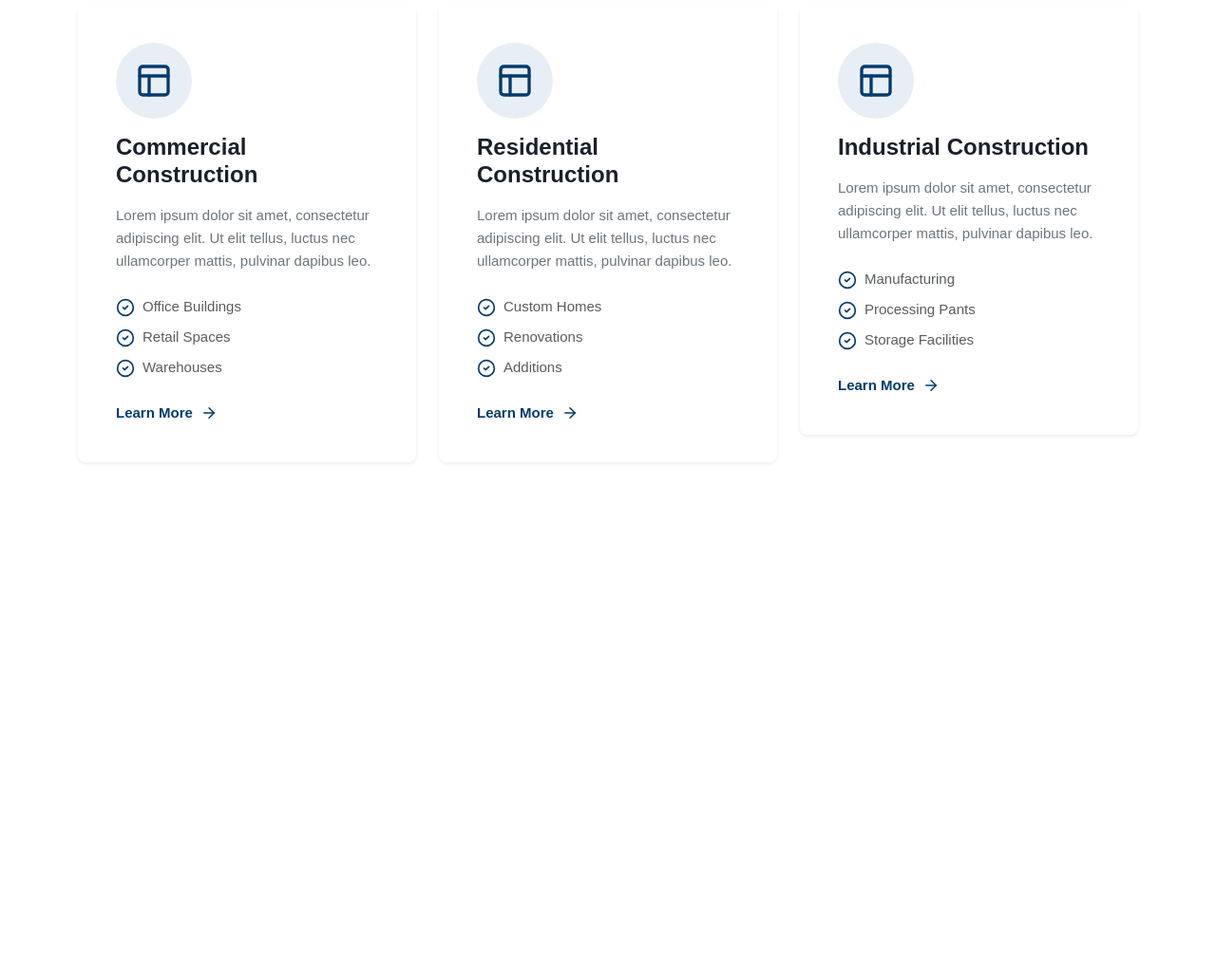
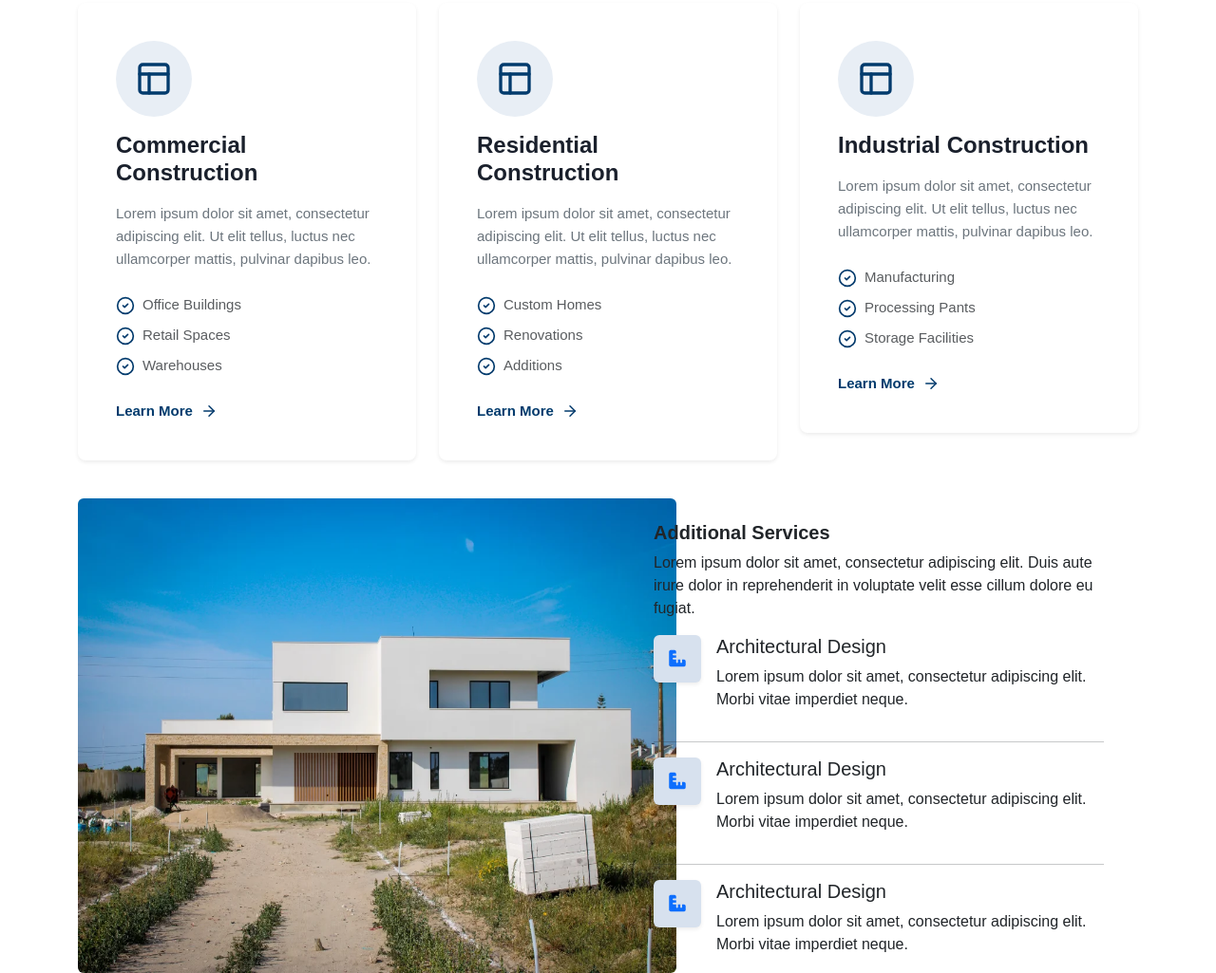
Before and after one commit to WSF2050/scopalumin, a plain HTML site: page index.html in a window 1280 px wide. Shown: the part 1809-2834 px from the top of the page at 95% size. Before the commit the page ends 2312 px from the top, so only its background shows below. Drawn offline with nearby package versions, Linux system fonts and the light colour scheme.

Commit message:
Additional Services implemented

```diff
--- a/index.html
+++ b/index.html
@@ -223,9 +223,11 @@
                 </div>
 
 
-                <button class="btn btn-primary mt-4 px-5 py-2">
-                    Learn More About Us
-                </button>
+                <button class="btn mt-4 px-5 py-2 border-0 text-white fw-semibold"
+        style="background-color: rgb(20, 82, 157)">
+  Learn More About Us
+</button>
+
 
 
                 <div class="mt-5">
@@ -505,7 +507,7 @@
                         </div>
                     </div>
 
-                    <!-- Learn More Link -->
+
                     <a href="#" class="d-inline-flex align-items-center fw-semibold"
                         style="color:rgb(2,59,109); font-size:15px; text-decoration:none; font-family:sans-serif;">
                         Learn More
@@ -517,6 +519,70 @@
                         </svg>
                     </a>
                 </div>
+            </div>
+        </div>
+    </div>
+
+
+    <!-- Additional Services -->
+    <div class="container mt-4">
+        <div class="row" style="height: 500px;">
+            <div class="col-6">
+                <img class="rounded-2" height="500" width="630" src="./image/additional-image.webp" alt="">
+            </div>
+
+
+            <div class="col-6 pt-4 px-5">
+                <h1 class="fs-5 fw-bold">Additional Services
+                </h1>
+                <p>Lorem ipsum dolor sit amet, consectetur adipiscing elit. Duis aute <br> irure dolor in reprehenderit
+                    in voluptate velit esse cillum dolore eu <br> fugiat.</p>
+
+                <div class="d-flex gap-3">
+                    <div class="d-inline-flex align-items-center justify-content-center rounded-2 shadow-sm"
+     style="width: 50px; height: 50px; background-color: rgb(215, 225, 238); box-shadow: 0 4px 10px rgba(255, 255, 255, 0.6);">
+  <i class="fa-solid fa-ruler-combined text-primary fs-5"></i>
+</div>
+
+
+
+                    <div>
+                        <h5>Architectural Design
+                        </h5>
+                        <p>Lorem ipsum dolor sit amet, consectetur adipiscing elit. <br> Morbi vitae imperdiet neque.</p>
+                    </div>
+                </div>
+                <hr>
+                <div class="d-flex gap-3">
+                    <div class="d-inline-flex align-items-center justify-content-center rounded-2 shadow-sm"
+     style="width: 50px; height: 50px; background-color: rgb(215, 225, 238); box-shadow: 0 4px 10px rgba(255, 255, 255, 0.6);">
+  <i class="fa-solid fa-ruler-combined text-primary fs-5"></i>
+</div>
+
+
+
+                    <div>
+                        <h5>Architectural Design
+                        </h5>
+                        <p>Lorem ipsum dolor sit amet, consectetur adipiscing elit. <br> Morbi vitae imperdiet neque.</p>
+                    </div>
+                </div>
+                <hr>
+                <div class="d-flex gap-3">
+                    <div class="d-inline-flex align-items-center justify-content-center rounded-2 shadow-sm"
+     style="width: 50px; height: 50px; background-color: rgb(215, 225, 238); box-shadow: 0 4px 10px rgba(255, 255, 255, 0.6);">
+  <i class="fa-solid fa-ruler-combined text-primary fs-5"></i>
+</div>
+
+
+
+                    <div>
+                        <h5>Architectural Design
+                        </h5>
+                        <p>Lorem ipsum dolor sit amet, consectetur adipiscing elit. <br> Morbi vitae imperdiet neque.</p>
+                    </div>
+                </div>
+
             </div>
         </div>
     </div>
```
Also changed, not shown: image/additional-image.webp (added).
